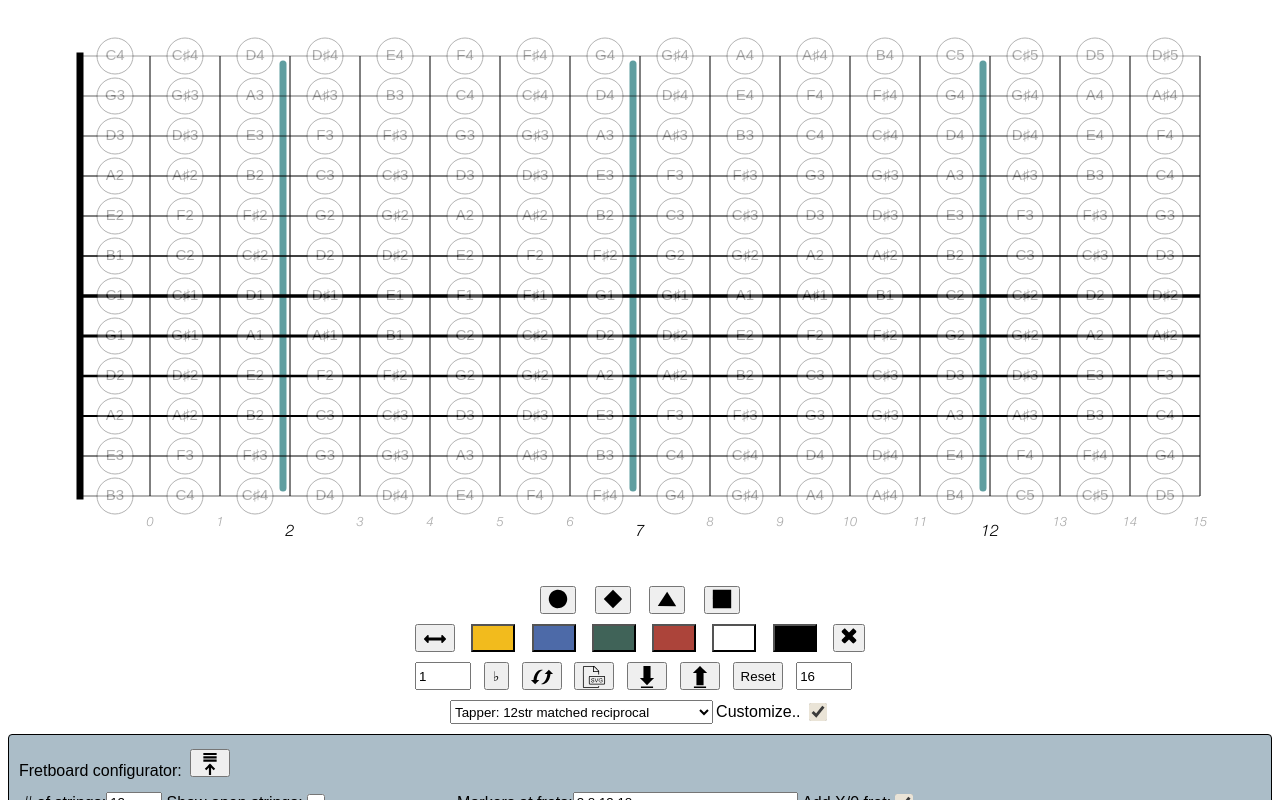
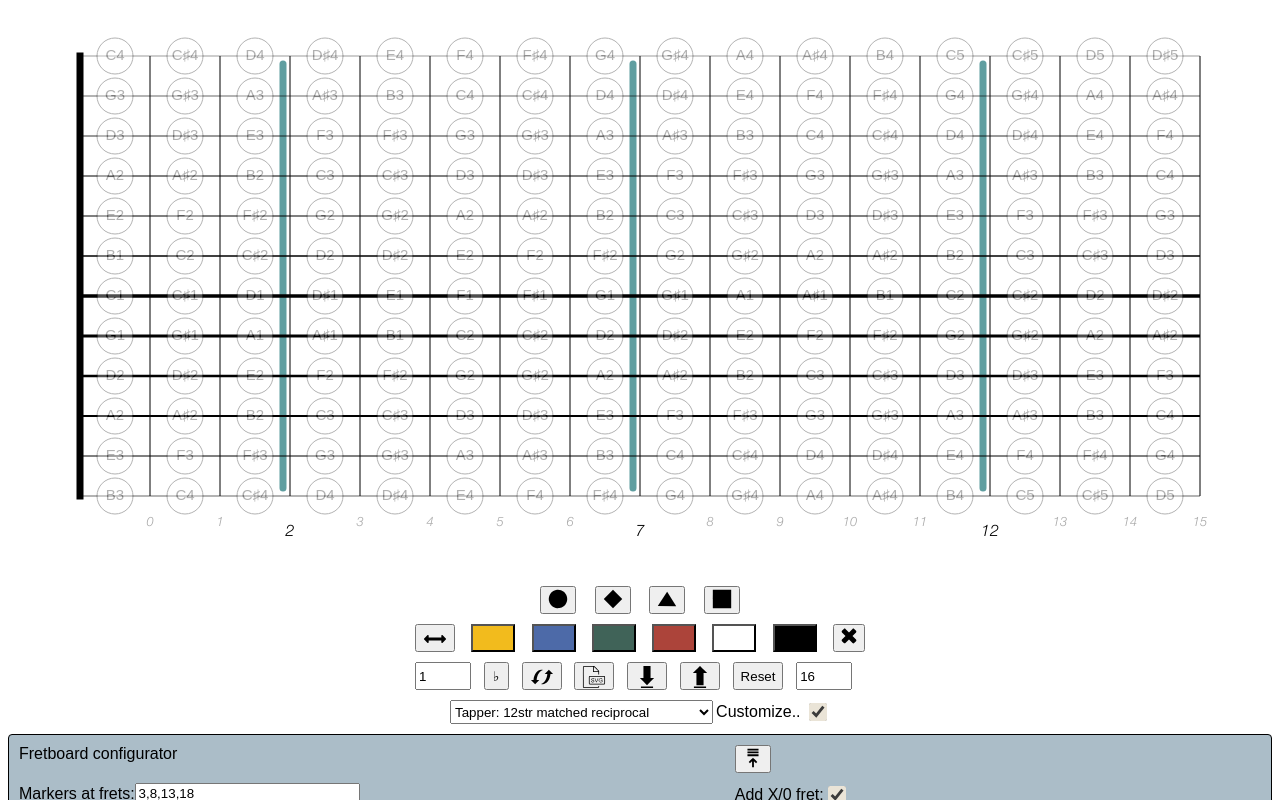
Before and after one commit to mike-hoegeman/mike-hoegeman.github.io, a plain HTML site: page fretboard_diagrammer/fretboard.html in a window 1280 px wide. Both pictures are taken after a click on the checkbox 818 px from the left and 712 px from the top of the page. Shown: the top 800 px of the page. Drawn offline with Linux system fonts and the light colour scheme.

Commit message:
cleaned up configurator geometry

```diff
--- a/fretboard_diagrammer/fretboard_configurator.css
+++ b/fretboard_diagrammer/fretboard_configurator.css
@@ -21,12 +21,15 @@ input[type=checkbox]:checked{
 }
 
 .kheader { grid-area: header; }
+.ksendtoapp { grid-area: sendtoapp; }
 .kheader>button { grid-area: header; margin: 4px;}
 .kstringheader { grid-area: stringheader; }
 .kstringheader>button { margin: 1px; }
-.kmarkers { grid-area: markers; }
+.kopenstrings { grid-area: openstrings; }
+.kleftmarkers { grid-area: leftmarkers; }
+.krightmarkers { grid-area: rightmarkers; }
+.kstrings { grid-area: strings; }
 .kfree { grid-area: free; }
-.kstrings { grid-area: strings; }
 
 .fbc-strings-grid {
   display: grid;
@@ -45,8 +48,9 @@ input[type=checkbox]:checked{
 .fbc-grid-container {
   display: grid;
   grid-template-areas:
-    'header       header        header          header'
-    'stringheader markers  markers        markers'
+    'header   header  sendtoapp sendtoapp'
+    'leftmarkers  leftmarkers rightmarkers rightmarkers'
+    'stringheader stringheader openstrings  openstrings'
     'strings    free     free          free'
     ;
   gap: 10px;
--- a/fretboard_diagrammer/fretboard_configurator.js
+++ b/fretboard_diagrammer/fretboard_configurator.js
@@ -42,11 +42,14 @@ class FretboardConfigurator {
 
         this.gridcontainer = this.fbcGridContainer('fbc-main');
         this.kheader();
+        this.ksendtoapp();
         this.kstringheader();
+        this.kopenstrings();
         this.strings = this.kstrings();
         this.fbcStrings(this.strings, 12);
         document.getElementById('numstrings').value=12;
-        this.kmarkers();
+        this.kleftmarkers();
+        this.krightmarkers();
     }
 
     readRequest(event) {
@@ -82,13 +85,13 @@ class FretboardConfigurator {
 
         //
         o.cfg.markers = [];
-        if (document.getElementById('markers').value === "") {
+        if (document.getElementById('leftmarkers').value === "") {
             o.cfg.markers = [];
-        } else if (!document.getElementById('markers').value) {
+        } else if (!document.getElementById('leftmarkers').value) {
             o.cfg.markers = [];
         } else {
             var markers =
-                document.getElementById('markers').value.split(",");
+                document.getElementById('leftmarkers').value.split(",");
             for(let i=0; i < markers.length; i++) {
                 var m = parseInt(markers[i]);
                 if (m!=0 && !m) {
@@ -107,7 +110,7 @@ class FretboardConfigurator {
 
     kheader() {
         const p = document.getElementsByClassName('kheader')[0];
-        const tn = this.mk.textNode("Fretboard configurator: ", p);
+        const tn = this.mk.textNode("Fretboard configurator", p);
 
         /*
         const read = this.mk.elemWithAttrs('button', p, {
@@ -120,24 +123,26 @@ class FretboardConfigurator {
             this.readRequest(event);
         });
         */
+    }
 
+    ksendtoapp() {
+        const p = document.getElementsByClassName('ksendtoapp')[0];
         const write = this.mk.elemWithAttrs('button', p, {
             id: "write-to-fretboard",
         });
         this.mk.elemWithAttrs('img', write, {
-            src: "svg-icons/sendtoapp.svg", height: 24
+            src: "svg-icons/sendtoapp.svg", height: 20
         });
         write.addEventListener("click", (event) => {
             this.writeRequest(event);
         });
-
     }
 
-    kmarkers() {
-        const p = document.getElementsByClassName('kmarkers')[0];
+    kleftmarkers() {
+        const p = document.getElementsByClassName('kleftmarkers')[0];
         //
         var label = this.mk.elemWithAttrs('label', p, { for: "markers", });
-        label.innerHTML = "&nbsp;Markers at frets: ";
+        label.innerHTML = "Markers at frets: ";
         const input = this.mk.elemWithAttrs('input', p, {
             type: "text",
             class: "markers-input",
@@ -157,9 +162,17 @@ class FretboardConfigurator {
             this.markersChanged(event);
         });
 
-        //
-        label = this.mk.elemWithAttrs('label', p, { for: "include-xfret", });
-        label.innerHTML = "&nbsp;Add X/0 fret: ";
+    }
+
+    includeXFretChanged(event) {
+    }
+
+    krightmarkers() {
+        const p = document.getElementsByClassName('krightmarkers')[0];
+        var label = this.mk.elemWithAttrs('label', p, {
+            for: "include-xfret",
+        });
+        label.innerHTML = "Add X/0 fret: ";
         const checkbox = this.mk.elemWithAttrs('input', p, {
             type: "checkbox",
             id: "include-xfret",
@@ -169,8 +182,6 @@ class FretboardConfigurator {
             this.includeXFretChanged(event);
         });
     }
-    includeXFretChanged(event) {
-    }
 
     kstringheader() {
         const p = document.getElementsByClassName('kstringheader')[0];
@@ -178,7 +189,7 @@ class FretboardConfigurator {
         var label = this.mk.elemWithAttrs('label', p, {
             for: "numstrings",
         });
-        label.innerHTML = "&nbsp;# of strings: ";
+        label.innerHTML = "# of strings: ";
         const input = this.mk.elemWithAttrs('input', p, {
             type: "number",
             class: "num-input",
@@ -189,11 +200,15 @@ class FretboardConfigurator {
         input.addEventListener("change", (event) => {
             this.numStringsChanged(event);
         });
+        return input;
+    }
 
-        label = this.mk.elemWithAttrs('label', p, {
+    kopenstrings() {
+        const p = document.getElementsByClassName('kopenstrings')[0];
+        var label = this.mk.elemWithAttrs('label', p, {
             for: "show-open-strings",
         });
-        label.innerHTML = "&nbsp;Show open strings: ";
+        label.innerHTML = "Show open strings: ";
         const checkbox = this.mk.elemWithAttrs('input', p, {
             type: "checkbox",
             id: "show-open-strings",
@@ -201,8 +216,9 @@ class FretboardConfigurator {
         checkbox.addEventListener("change", (event) => {
             this.showOpenStringsChanged(event);
         });
-        return input;
+        return checkbox;
     }
+
     kstrings() {
         const p = document.getElementsByClassName('kstrings')[0];
 
@@ -366,10 +382,11 @@ class FretboardConfigurator {
         var cont = this.mk.elemWithAttrs('div', p,
             { class: 'fbc-grid-container' });
         const klist = [
-            'kheader', 'kstringheader',
+            'kheader', 'ksendtoapp',
+            'kstringheader', 'kopenstrings',
             'kstringinterval', 'kstringdisplaywidth',
             'kstrings',
-            'kmarkers',
+            'kleftmarkers', 'krightmarkers',
             'kfree'
         ];
         for (let i = 0; i< klist.length; i++) {
```
Also changed, not shown: fretboard_diagrammer/fretboard_conf.js (added).
